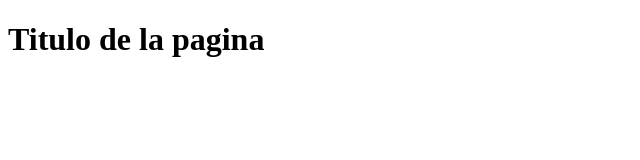
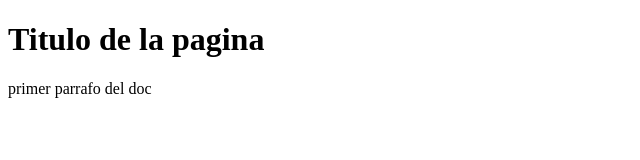
Before and after one commit to CarlosSilvaRodriguez/ejemploGitVSC, a plain HTML site: page index.html in a window 1280 px wide. Shown: the whole page, without its empty margins (0-640 px from the left). Drawn offline with Linux system fonts and the light colour scheme.

Commit message:
Update index.html

```diff
--- a/index.html
+++ b/index.html
@@ -8,6 +8,7 @@
 </head>
 <body>
     <h1> Titulo de la pagina </h1>
+    <p> primer parrafo del doc </p>
 
 </body>
 </html>
```
